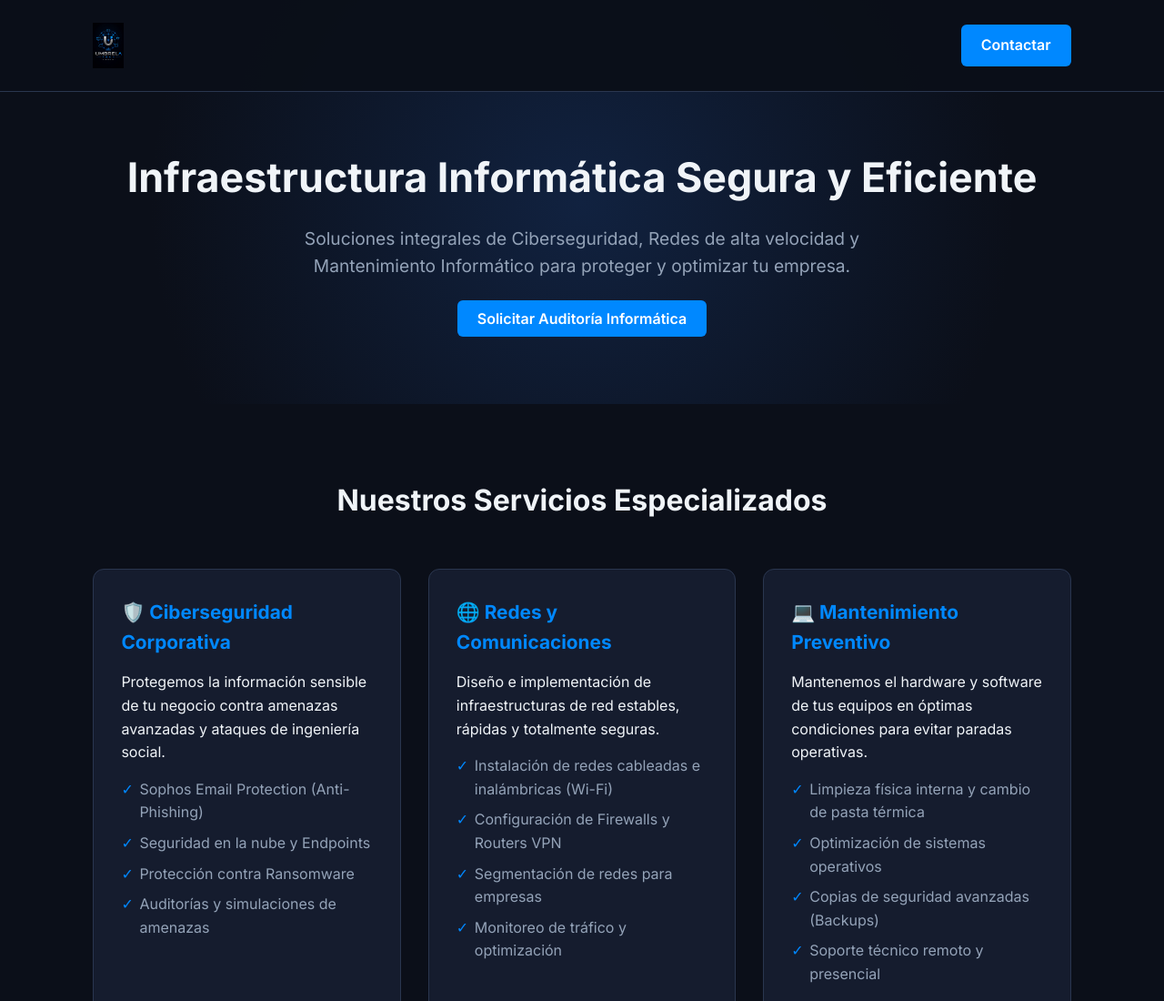
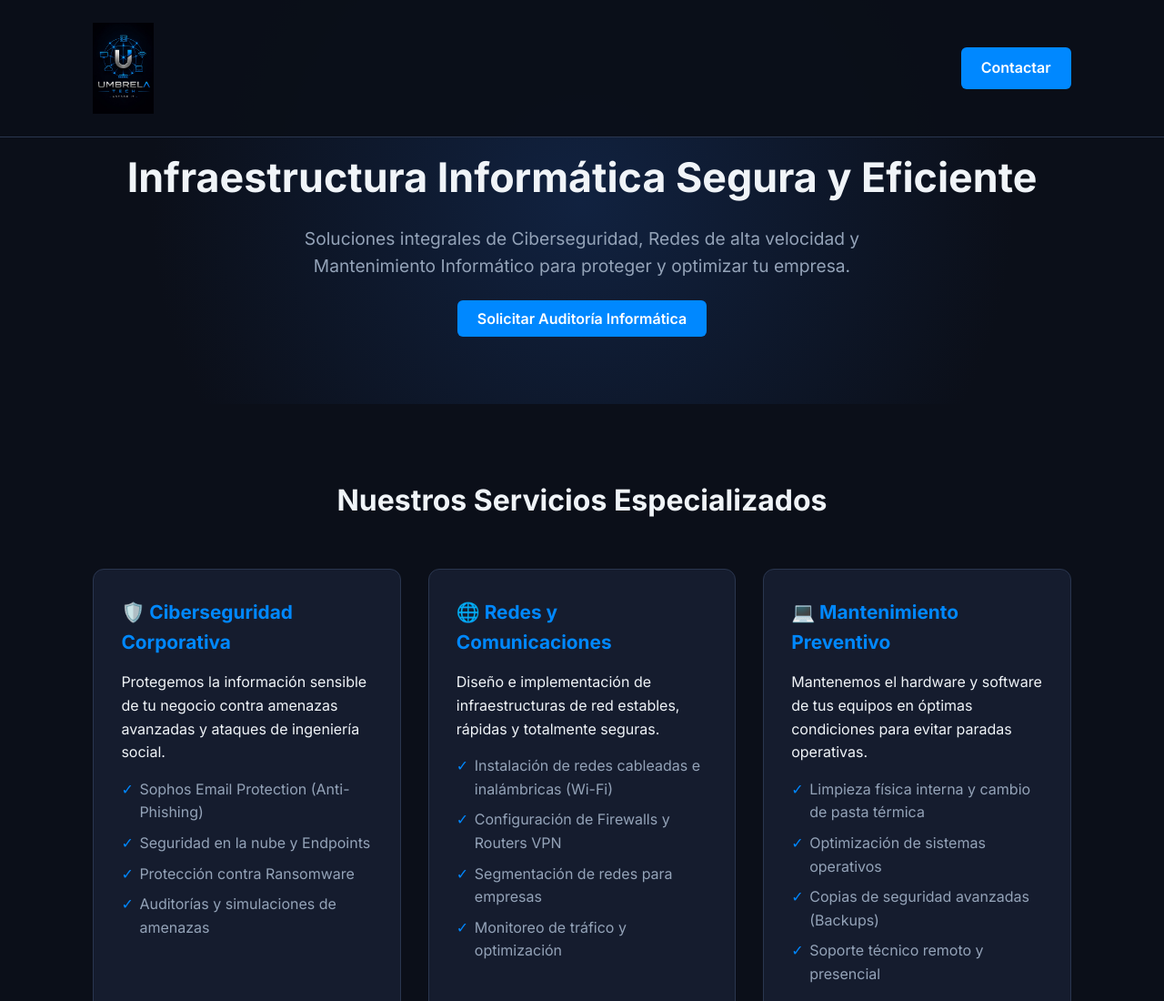
Before and after one commit to UmbrelatechMurcia/umbrela-web, a plain HTML site: page index.html in a window 1280 px wide. Shown: the top 1100 px of the page at 91% size. Drawn offline with Linux system fonts and the light colour scheme.

Commit message:
Add files via upload

```diff
--- a/index.html
+++ b/index.html
@@ -23,7 +23,7 @@
             padding: 25px 8%; background: rgba(11, 15, 25, 0.95);
             position: fixed; width: 100%; top: 0; z-index: 1000; border-bottom: 1px solid var(--border-color);
         }
-        .logo img { height: 50px; width: auto; display: block; }
+        .logo img { height: 100px; width: auto; display: block; }
         .btn-cta {
             background: var(--accent-blue); color: #fff; padding: 10px 22px;
             text-decoration: none; border-radius: 6px; font-weight: 600; transition: 0.3s;
```
